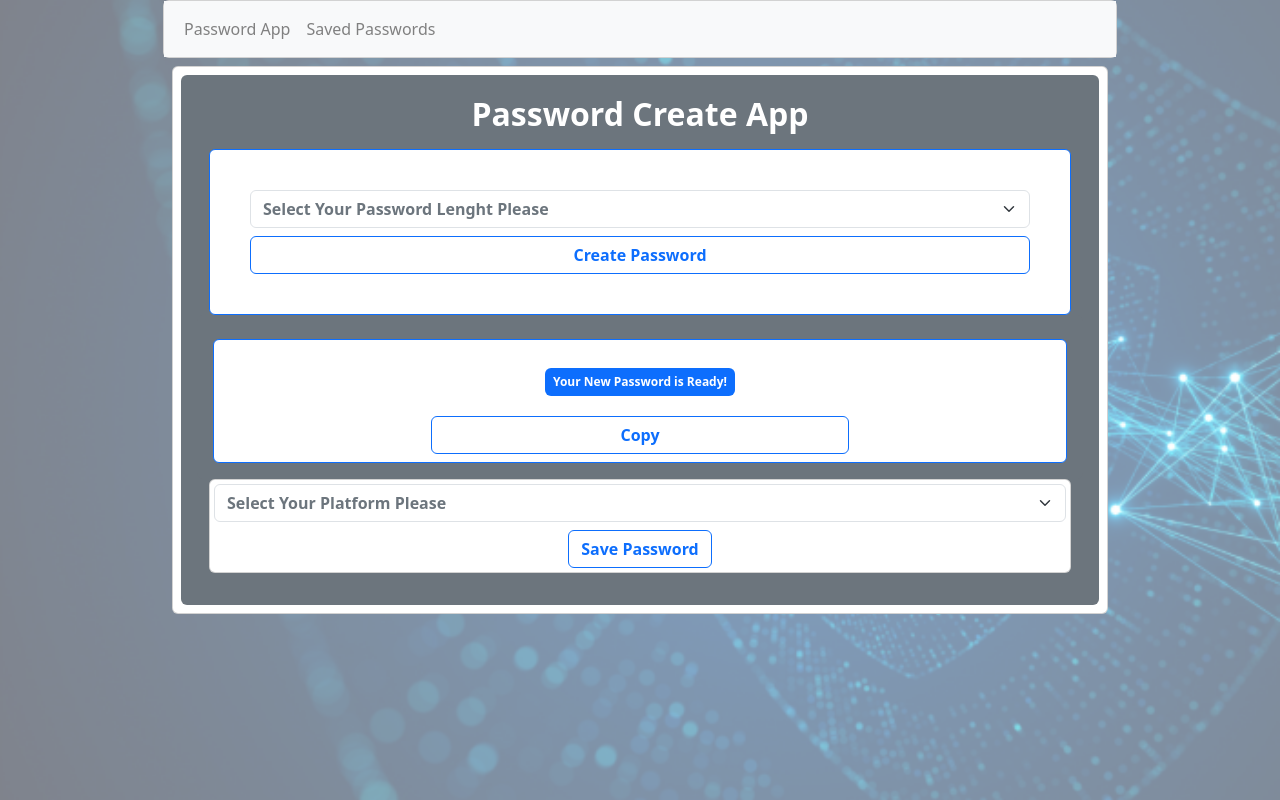
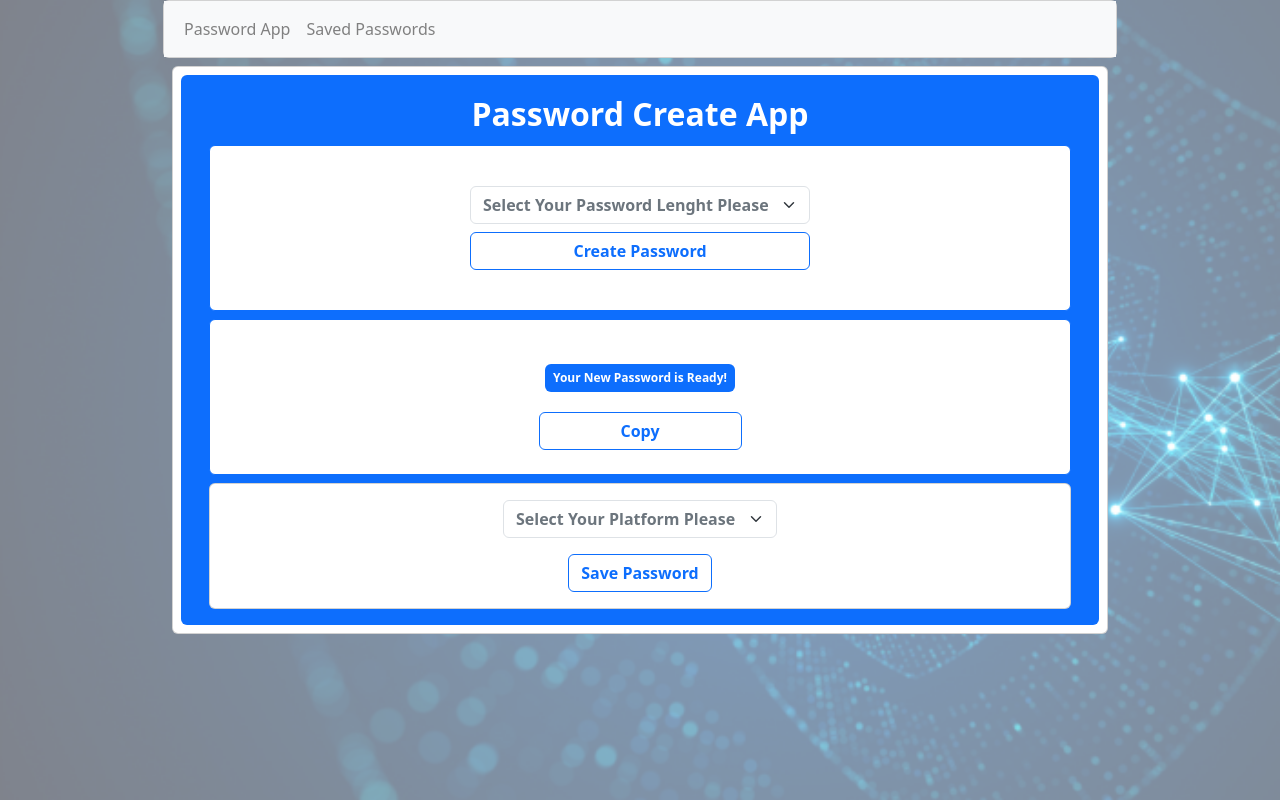
Before and after one commit to mertugrulfrontenddev/random-password, a React (Create React App) app: page / in a window 1280 px wide. Both pictures are taken after a click on the button "Create Password". Built offline with nearby package versions, Linux system fonts and the light colour scheme.

Commit message:
added-new-visuals

```diff
--- a/src/App.js
+++ b/src/App.js
@@ -58,13 +58,13 @@ function App() {
               <div className="row">
                 <div className=" col-12 col-md-8 col-lg-9 mx-auto">
                   <div className="card rounded p-2 bg-white ">
-                    <div className="card-body rounded bg-secondary d-flex flex-column   min-height">
+                    <div className="card-body rounded bg-primary ">
                       <h2 className="badge-lg  text-white mb-1 p-1 fs-2 fw-bold text-center">
                         Password Create App {console.log(allPasswords)}
                       </h2>
                       <LenghtSelector getSelectValue={getSelectValue} />
                       {visLabel && (
-                        <p>
+                        <span>
                           <ShowPassword
                             passKeys={passkeys}
                             visLabel={visLabel}
@@ -73,7 +73,7 @@ function App() {
                             addPasswords={addPasswords}
                             generatedPassword={passkeys[0]}
                           />
-                        </p>
+                        </span>
                       )}
                     </div>
                   </div>
@@ -88,7 +88,7 @@ function App() {
             <div className="row">
               <div className=" col-12 col-md-8 col-lg-9 mx-auto">
                 <div className="card rounded p-2 bg-white ">
-                  <div className="card-body rounded bg-secondary d-flex flex-column align-items-center  min-height">
+                  <div className="card-body rounded bg-primary d-flex flex-column align-items-center  min-height">
                     <PasswordList allPasswords={allPasswords} />
                   </div>
                 </div>
--- a/src/components/LenghtSelector.jsx
+++ b/src/components/LenghtSelector.jsx
@@ -8,9 +8,9 @@ const LenghtSelector = ({ getSelectValue }) => {
   }
 
   return (
-    <div className="container">
-      <div className="card p-4 mt-2 border-primary">
-        <div className="card-body">
+    <div className="container ">
+      <div className="card p-4 mt-2 border-primary d-flex align-items-center justify-content-center w-100 ">
+        <div className="card-body  ">
           <select
             className="form-select me-1 fw-bold text-secondary"
             aria-label="Default select example"
--- a/src/components/PasswordAddButton.jsx
+++ b/src/components/PasswordAddButton.jsx
@@ -3,31 +3,68 @@ import { useState } from "react";
 const PasswordAddButton = ({ addPasswords, generatedPassword }) => {
   let [platform, setPlatform] = useState("");
 
+  let [input, setInput] = useState("");
+
   function handleChange(event) {
     setPlatform(event.target.value);
   }
+
+  function handleInputChange(event) {
+    setInput(event.target.value);
+  }
   return (
-    <div className="container">
-      <div className="card">
-        <div className="card-body p-1 text-center ">
+    <div className="container mt-2">
+      <div className="card d-flex flex-column align-items-center justify-content-center">
+        <div className="card-body text-center">
+          {/* Select Menüsü */}
           <select
-            className="form-select me-1 fw-bold text-secondary"
+            className="form-select    me-1 fw-bold text-secondary"
             aria-label="Default select example"
             onChange={(event) => handleChange(event)}
             value={platform}
+            style={{ flexBasis: 270 }}
           >
             <option value="" disabled>
               Select Your Platform Please
             </option>
             <option value="Youtube">Youtube</option>
             <option value="Gmail">Gmail</option>
-            <option value="Facebook"> Facebook</option>
-            <option value="Instagram"> Instagram</option>
-            <option value="Binance"> Binance</option>
+            <option value="Facebook">Facebook</option>
+            <option value="Instagram">Instagram</option>
+            <option value="Binance">Binance</option>
+            <option value="Other">Other</option>
           </select>
+
+          {/* 'Other' seçeneği görünürse input alanı */}
+          {platform === "Other" && (
+            <div className=" container d-flex align-items-center justify-content-center mt-3 ">
+              <label
+                htmlFor="myInput"
+                style={{ flexBasis: 150 }}
+                className="text-primary  "
+              >
+                Platform Name:
+              </label>
+              <input
+                id="myInput"
+                type="text"
+                value={input}
+                className="form-control"
+                style={{ flexBasis: 200 }}
+                onChange={(event) => handleInputChange(event)}
+              />
+            </div>
+          )}
+
+          {/* Save Password Button */}
           <button
-            className="btn btn-outline-primary  fw-bold mt-2"
-            onClick={() => addPasswords(generatedPassword, platform)}
+            className="btn btn-outline-primary fw-bold mt-3"
+            onClick={() =>
+              addPasswords(
+                generatedPassword,
+                platform === "Other" ? `${input}` : platform
+              )
+            }
           >
             Save Password
           </button>
--- a/src/components/PasswordList.jsx
+++ b/src/components/PasswordList.jsx
@@ -7,7 +7,7 @@ const PasswordList = ({ allPasswords }) => {
         Your Password List
       </h2>
 
-      <div className="card w-100 mt-3">
+      <div className="card w-auto mt-3">
         <div className="card-body">
           <ul className="list-group ">
             {allPasswords.length === 0 ? (
@@ -34,17 +34,17 @@ const PasswordList = ({ allPasswords }) => {
             ) : (
               allPasswords.map((password, index) => (
                 <li
-                  className="list-group-item border-primary p-1"
+                  className="list-group-item border-primary fs-5 p-1"
                   key={password.id}
                 >
                   <span className="text-primary">
                     {index + 1 + ")"} Your{" "}
-                    <span className="badge bg-danger  p-2 ms-1">
+                    <span className="badge bg-danger fs-5  p-2 ms-1">
                       {password.platform}
                     </span>{" "}
                     password is
                   </span>
-                  <span className="badge bg-primary  p-2 ms-1">
+                  <span className="badge bg-primary  fs-5 p-2 ms-1">
                     {password.password}
                   </span>
                 </li>
--- a/src/components/ShowPassword.jsx
+++ b/src/components/ShowPassword.jsx
@@ -13,9 +13,9 @@ const ShowPassword = ({ passKeys, visLabel }) => {
       .catch(() => setCopySuccess("Kopyalama başarısız."));
   };
   return (
-    <div className="container bg-secondary rounded p-3">
-      <div className="card mt-2 p-2 border-primary d-flex">
-        <div className="card-body d-flex justify-content-center align-items-center ">
+    <div className="container mt-2">
+      <div className="card p-4 mt-2 border-primary d-flex align-items-center">
+        <div className="card-body">
           {visLabel && (
             <h2 className="badge bg-primary m-1 p-2">
               Your New Password is Ready!
@@ -25,7 +25,7 @@ const ShowPassword = ({ passKeys, visLabel }) => {
           <p className="badge bg-secondary m-1 p-2">{passKeys.join("-")}</p>
         </div>
         <button
-          className="btn btn-outline-primary w-50 mx-auto fw-bold"
+          className="btn btn-outline-primary w-25 mx-auto fw-bold"
           onClick={handleCopy} // Butona tıklanınca handleCopy çalışacak
         >
           Copy
```
